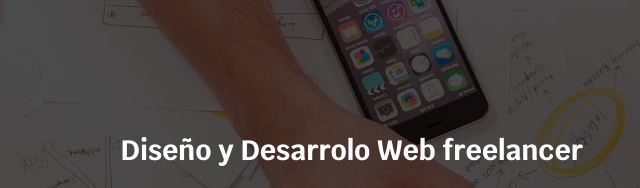
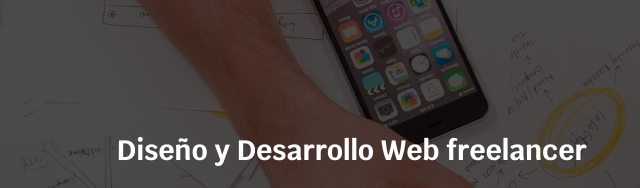
Before and after one commit to AdriManresa/Freelancer-web-Index, a plain HTML site: page index.html in a window 1280 px wide. Shown: the part 149-337 px from the top of the page, 288-928 px from the left. Drawn offline with Linux system fonts and the light colour scheme.

Commit message:
finalizado

```diff
--- a/index.html
+++ b/index.html
@@ -25,7 +25,7 @@
     </div>
     <section class="hero">
         <div class="contenido-hero">
-            <h2>Diseño y Desarrolo Web freelancer</h2>
+            <h2>Diseño y Desarrollo Web freelancer</h2>
             <div class="ubicacion">
                 <svg xmlns="http://www.w3.org/2000/svg" class="icon icon-tabler icon-tabler-map-pin" width="88"
                     height="88" viewBox="0 0 24 24" stroke-width="1.5" stroke="#ff6f3c" fill="none"
```
